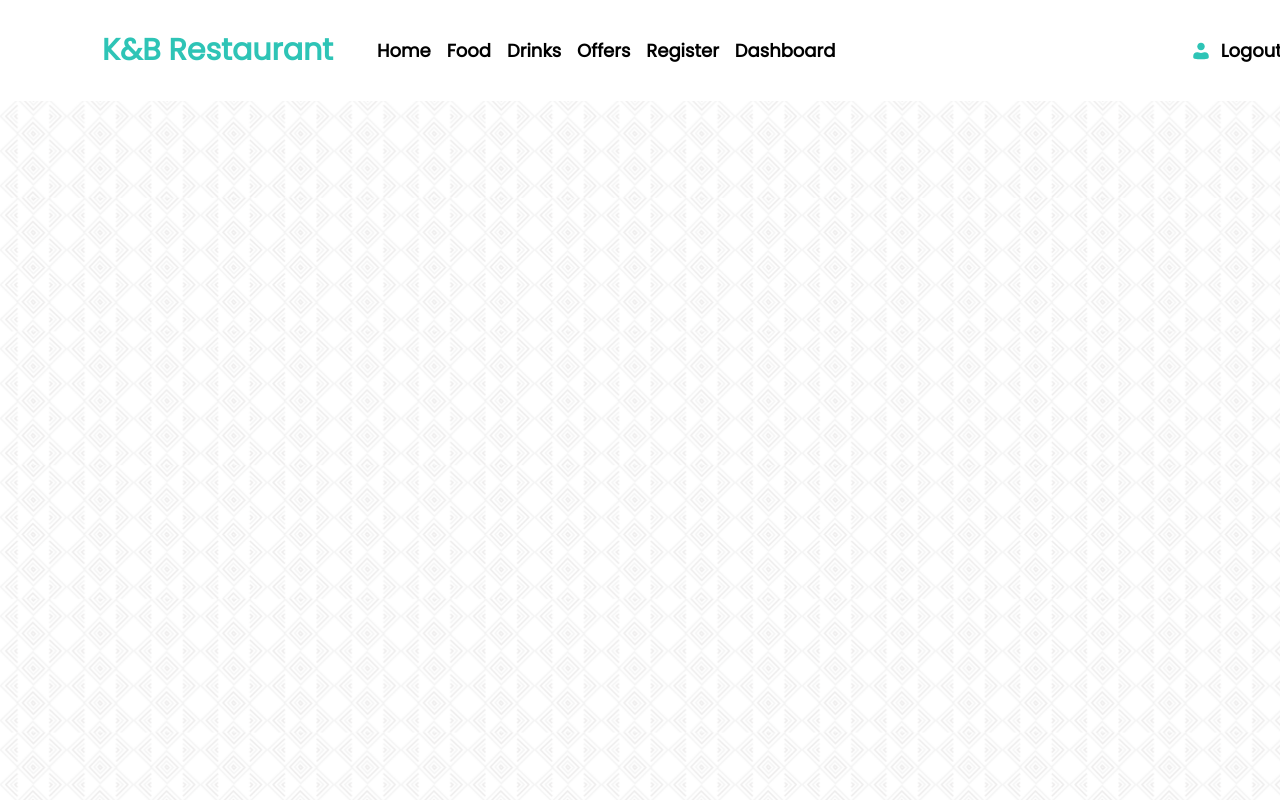
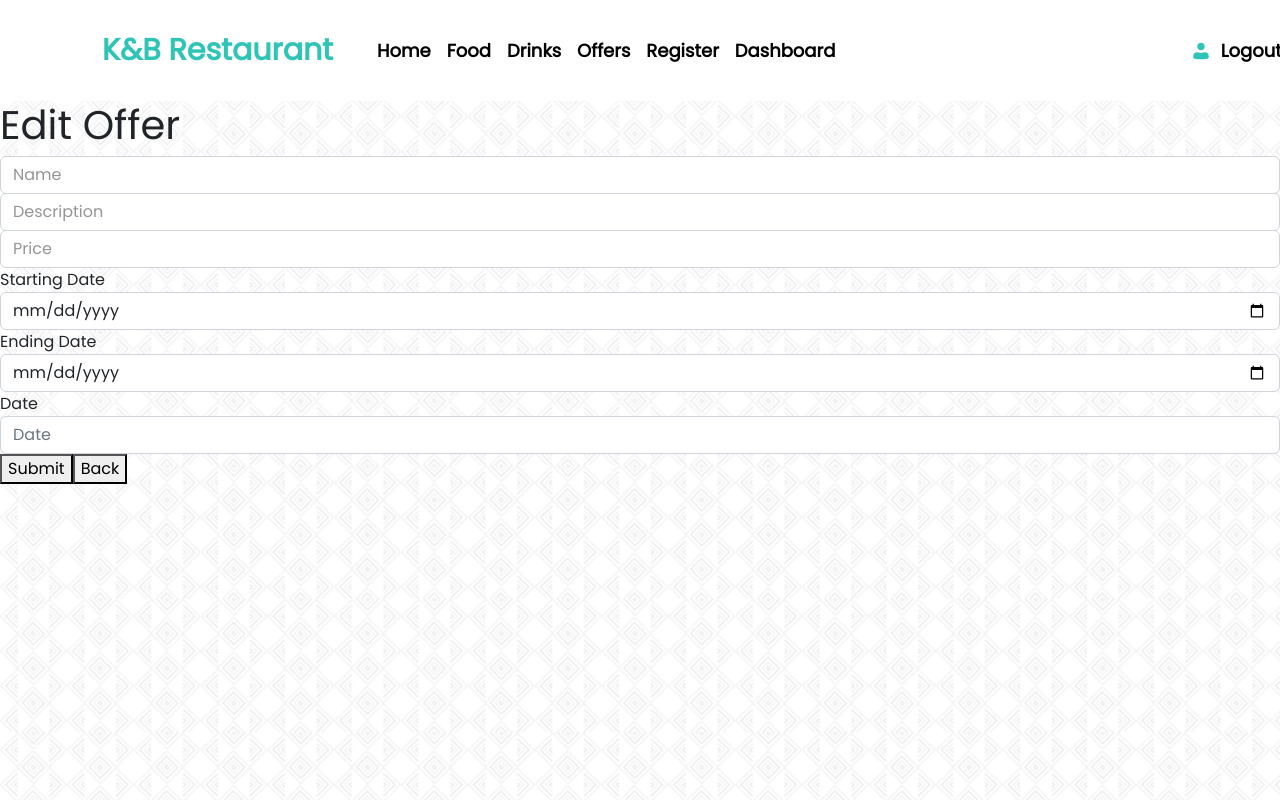
Before and after one commit to BobbyTherio/KBRestaurant, an Angular app in the folder Frontend/: page /promo/1 in a window 1280 px wide. Before the commit this address led to /. Built offline with nearby package versions, Linux system fonts and the light colour scheme; no server answers; sample sign-in values are in the browser's storage.

Commit message:
edit offer is receiving data

```diff
--- a/Frontend/src/app/app-routing.module.ts
+++ b/Frontend/src/app/app-routing.module.ts
@@ -42,7 +42,7 @@ const routes: Routes = [
   {path: 'edit-offer', component: EditOfferComponent, canActivate: [AuthguardService]},
   {path: 'food/:id', component: EditFoodComponent, canActivate: [AuthguardService]},
   {path: 'drink/:id', component: EditDrinkComponent, canActivate: [AuthguardService]},
-  {path: 'offer/:id', component: EditOfferComponent, canActivate: [AuthguardService]},
+  {path: 'promo/:id', component: EditOfferComponent, canActivate: [AuthguardService]},
 ];
 
 @NgModule({
--- a/Frontend/src/app/components/edit-offer/edit-offer.component.html
+++ b/Frontend/src/app/components/edit-offer/edit-offer.component.html
@@ -24,7 +24,7 @@
     </div>
     <div class="form-group">
         <label for="date">Date</label>
-            <input type="date" class="form-control" formControlName="date" placeholder="Date">
+            <input type="type" class="form-control" formControlName="date" placeholder="Date">
     </div>
 
     <a>
```
